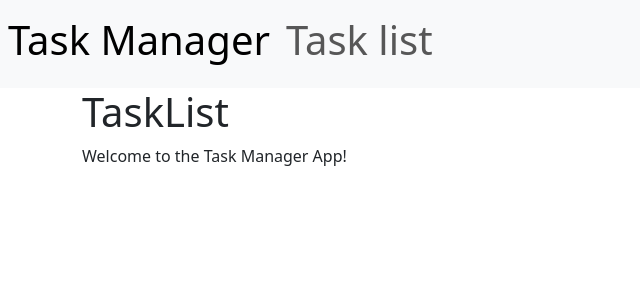
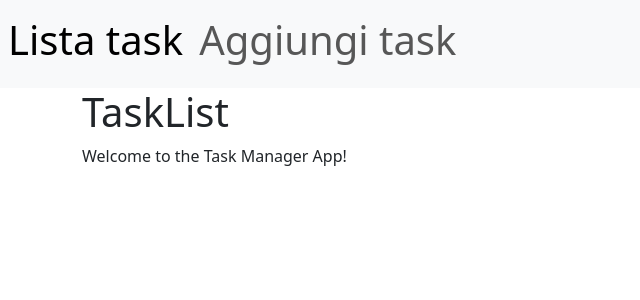
Before and after one commit to AlexLosciale/ex-react-task-manager, a React (Vite) app in the folder react-task-manager-front/: page / in a window 1280 px wide. Shown: the top 300 px of the page, without its empty margins (0-640 px from the left). Built offline with nearby package versions, Linux system fonts and the light colour scheme.

Commit message:
add: fix

```diff
--- a/react-task-manager-front/src/components/Header.jsx
+++ b/react-task-manager-front/src/components/Header.jsx
@@ -6,10 +6,10 @@ export default function Header() {
       <nav className="navbar navbar-expand navbar-light bg-light">
         <div className="nav navbar-nav">
             <NavLink className="nav-item nav-link" to="/">
-                <h1>Task Manager</h1>
+                <h1>Lista task</h1>
             </NavLink>
             <NavLink className="nav-item nav-link" to="/add">
-                <h1>Task list</h1>
+                <h1>Aggiungi task</h1>
             </NavLink>
         </div>
       </nav>
```
